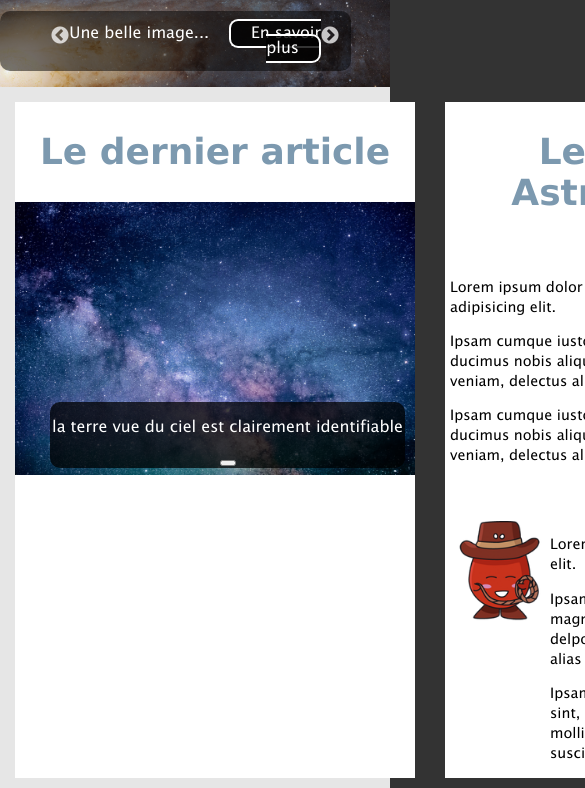
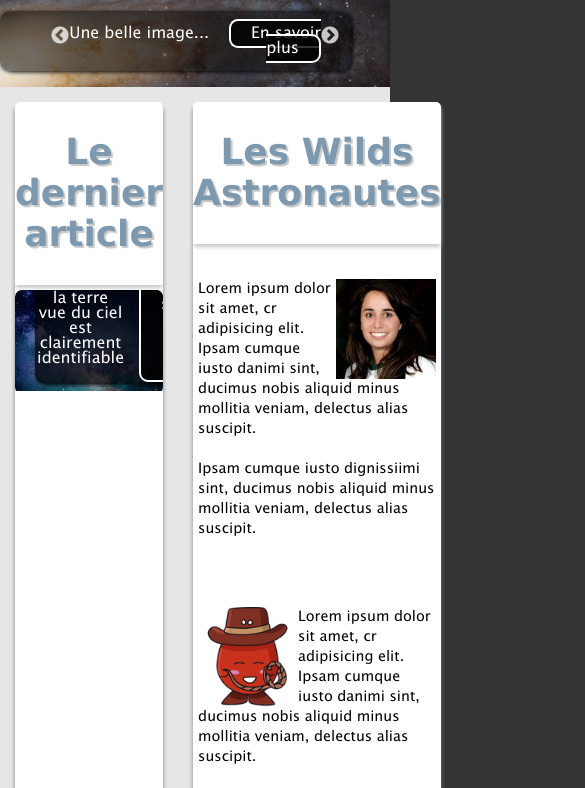
Before and after one commit to thomastrinque/Wild_Astronautes, a plain HTML site: page index.html in a window 390 px wide. Shown: the part 56-844 px from the top of the page, 585 px wide, since content can reach past the window. Drawn offline with Linux system fonts and the light colour scheme.

Commit message:
Style article et asso repris avec ombrage, manque encore le coté responsive

```diff
--- a/index.html
+++ b/index.html
@@ -11,7 +11,7 @@
 	<title>Wild Astro</title>
 </head>
 <body>
-	<div class = "site container">
+	<div class = "site-container">
 		<div class="site-pusher">
 			<header>
 				<a href="#" class="header__icon" id="header__icon"></a>
@@ -72,7 +72,7 @@
 							<div id= "imgArticle">
 								<img src="ressources/photos/astronomy-1867616_1920.jpg" width="100%" height="100%">
 								<div id= "resume">
-									<p>la terre vue du ciel est clairement identifiable</p> <button id = "boutonAccueil"></button>
+									<p>la terre vue du ciel est clairement identifiable</p> <a class="btn" href="post-1.html">En savoir plus</a>
 
 								</div>
 							</div>
@@ -84,21 +84,21 @@
 							<div id="corpsAsso">
 								<div id="top_lane">
 									<div id="text1">
-										<p>Lorem ipsum dolor sit amet, cr adipisicing elit.</p> <p>Ipsam cumque iusto danimi sint, ducimus nobis aliquid minus mollitia veniam, delectus alias suscipit. </p>
-										<p>Ipsam cumque iusto dignissiimi sint, ducimus nobis aliquid minus mollitia veniam, delectus alias suscipit. </p>
+										<p><img src="ressources/photos/elisa.jpg">Lorem ipsum dolor sit amet, cr adipisicing elit. Ipsam cumque iusto danimi sint, ducimus nobis aliquid minus mollitia veniam, delectus alias suscipit.
+										<br/>
+
+									</br/>Ipsam cumque iusto dignissiimi sint, ducimus nobis aliquid minus mollitia veniam, delectus alias suscipit.</p>
 
 									</div>
-									<div id="img1">
-										<img src="ressources/photos/elisa.jpg">
-									</div>
+
 								</div>
 								<div id="bottom_lane">
-									<div id="img2">
-										<img src="ressources/photos/regis.jpg">
-									</div>
 									<div id="text2">
-										<p>Lorem ipsum dolor situr adipisicing elit.</p> <p>Ipsam cumque iusto dignissimos magni ea quisqllitia veniam, delpodkzapodkpozakdpozakdpozakds alias suscipit. </p>
-										<p>Ipsam cumque iusto di oluta animi sint, ducimus nobis aliquid minus mollitia veniam, delectus alias suscipit. </p>
+										<p><img src="ressources/photos/regis.jpg">Lorem ipsum dolor sit amet, cr adipisicing elit. Ipsam cumque iusto danimi sint, ducimus nobis aliquid minus mollitia veniam, delectus alias suscipit.
+										<br/>
+
+									</br/>Ipsam cumque iusto dignissiimi sint, ducimus nobis aliquid minus mollitia veniam, delectus alias suscipit.</p>
+
 									</div>
 								</div>
 							</div>
--- a/scripts/slick/slick-theme.css
+++ b/scripts/slick/slick-theme.css
@@ -105,7 +105,7 @@
 
 .slick-slide img {
 	width: 100%;
-	height: auto;
+	max-height: 350px;
 }
 
 .banner-content-right {
@@ -117,6 +117,7 @@
 	background-color: rgba(0, 0, 0, 0.5);
 	color: white;
 	border-radius: 10px;
+    box-shadow: 1px 1px 4px black;
 }
 
 .btn {
--- a/styles/stylesheet.css
+++ b/styles/stylesheet.css
@@ -10,7 +10,10 @@ body {
 	font-family: "Lucida Grande";
 }
 
-
+.site-container {
+	max-width: 1920px;
+	margin: auto;
+}
 
 header {
 	display: flex;
@@ -50,6 +53,7 @@ a:hover {
 	transition: 0.2s;
 
 }
+
 
 
 ul {
@@ -139,6 +143,7 @@ p {
 
 #contenu {
 	display:flex;
+	flex-direction: row;
 	background-color: #E6E6E6;
 }
 
@@ -148,46 +153,77 @@ p {
 	flex: 2;
 	align-items: center;
 	background-color: white;
+	height: auto;
+}
+
+
+#presAsso, #lastArticle {
 	margin: 15px 15px 15px 15px;
+	box-shadow: 0px 5px 4px grey;
+	border-radius: 5px;
 }
+
 
 #titleArticle, #titleAsso {
 	width: 100%;
 	font-size: 1.5rem;
 	text-align: center;
 	color: #7C99AF;
+	border-bottom: 1px solid white;
+	box-shadow: 0 4px 4px -1px rgba(200, 200, 200, 1);
+	border-radius: 2px;
+	margin-bottom: 5px;
 
 }
+#titleArticle h2, #titleAsso h2 {
+	text-shadow: 2px 2px 1px rgba(200, 200, 200, 1);
+}
+
+
 
 #imgArticle {
 	position: relative;
 	text-align: center;
+	overflow: hidden;
+	border-radius: 7px;
+	max-height: 400px;
 
 }
 
-#imgArticle img {
-	min-width: 400px;
+#imgArticle img{
+	width: 100%;
 	height: auto;
 }
 
+
 #resume {
-	display: inline-block;
+	display: flex;
 	padding: 2px;
 	background-color: rgba(0, 0, 0, 0.75);
 	border-radius: 10px;
 	position: absolute;
 	bottom: 10px;
-	right: 10px;
+	left: 20px;
 	color: white;
+	box-shadow: 1px 1px 4px black;
 }
+
+
+
+
+
+
+
+
+
 
 #presAsso {
 	display: flex;
 	flex-direction: column;
 	flex: 1.5;
 	align-items:center;
-	margin: 15px 15px 15px 15px;
 	background-color: white;
+
 }
 
 #titleAsso {
@@ -201,10 +237,17 @@ p {
 
 }
 
-#img1 img, #img2 img {
+#text1 img {
 	width: 100px;
 	height:auto;
+	float: right;
 }
+#text2 img {
+	width: 100px;
+	height:auto;
+	float: left;
+}
+
 
 #text1, #text2 {
 	font-size: 0.9rem;
@@ -216,6 +259,7 @@ p {
 	display: flex;
 	margin-left: 5px;
 	margin-right: 5px;
+	max-width: 1200px;
 
 }
 
```
